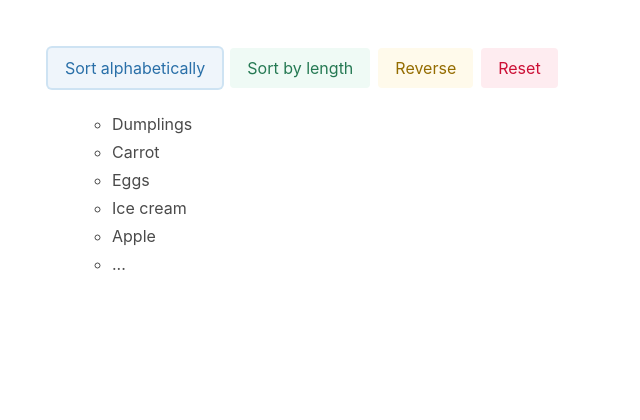
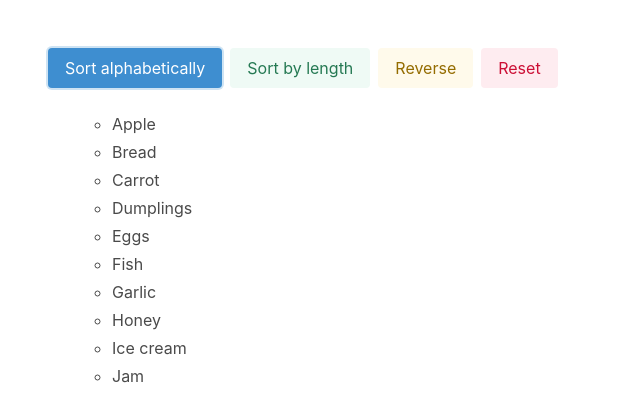
Before and after one commit to mate-academy/react_list-of-goods, a React (Create React App) app: page / in a window 1280 px wide. Both pictures are taken after a click on the button "Sort alphabetically". Shown: the top 420 px of the page, without its empty margins (0-640 px from the left). Built offline with nearby package versions, Linux system fonts and the light colour scheme.

Commit message:
Solution

```diff
--- a/src/App.tsx
+++ b/src/App.tsx
@@ -1,4 +1,5 @@
-import React from 'react';
+import { Component } from 'react';
+import cn from 'classnames';
 import 'bulma/css/bulma.css';
 import './App.scss';
 
@@ -26,70 +27,127 @@ type ReorderOptions = {
   isReversed: boolean,
 };
 
-// Use this function in the render to prepare goods
 export function getReorderedGoods(
   goods: string[],
   { sortType, isReversed }: ReorderOptions,
 ) {
-  // To avoid the original array mutation
   const visibleGoods = [...goods];
 
-  // Sort and reverse goods if needed
+  if (sortType !== SortType.NONE) {
+    visibleGoods.sort((good1, good2) => {
+      switch (sortType) {
+        case SortType.ALPHABET:
+          return good1.localeCompare(good2);
+
+        case SortType.LENGTH:
+          return good1.length - good2.length;
+
+        default:
+          return 0;
+      }
+    });
+  }
+
+  if (isReversed) {
+    visibleGoods.reverse();
+  }
+
   // eslint-disable-next-line no-console
   console.log(sortType, isReversed);
 
   return visibleGoods;
 }
 
-// DON'T save goods to the state
-// type State = {
-//   isReversed: boolean,
-//   sortType: SortType,
-// };
+type State = {
+  isReversed: boolean,
+  sortType: SortType,
+};
 
-export const App: React.FC = () => {
+export class App extends Component<{}, State> {
+  state: Readonly<State> = {
+    isReversed: false,
+    sortType: SortType.NONE,
+  };
+
+  handleClickSortByAlphabet = () => {
+    this.setState({ sortType: SortType.ALPHABET });
+  };
+
+  handleClickSortByLength = () => {
+    this.setState({ sortType: SortType.LENGTH });
+  };
+
+  handleClickReverse = () => {
+    this.setState(state => ({
+      isReversed: !state.isReversed,
+    }));
+  };
+
+  handleClickReset = () => {
+    this.setState({ sortType: SortType.NONE, isReversed: false });
+  };
+
+  render() {
+    const { isReversed, sortType } = this.state;
+    const visibleGoods = getReorderedGoods(goodsFromServer, this.state);
+
     return (
       <div className="section content">
         <div className="buttons">
           <button
             type="button"
-          className="button is-info is-light"
+            className={cn(
+              'button is-info',
+              { 'is-light': sortType !== SortType.ALPHABET },
+            )}
+            onClick={this.handleClickSortByAlphabet}
           >
             Sort alphabetically
           </button>
 
           <button
             type="button"
-          className="button is-success is-light"
+            className={cn(
+              'button is-success',
+              { 'is-light': sortType !== SortType.LENGTH },
+            )}
+            onClick={this.handleClickSortByLength}
           >
             Sort by length
           </button>
 
           <button
             type="button"
-          className="button is-warning is-light"
+            className={cn(
+              'button is-warning',
+              { 'is-light': !isReversed },
+            )}
+            onClick={this.handleClickReverse}
           >
             Reverse
           </button>
 
+          {(isReversed || sortType !== SortType.NONE) && (
             <button
               type="button"
               className="button is-danger is-light"
+              onClick={this.handleClickReset}
             >
               Reset
             </button>
+          )}
         </div>
 
         <ul>
           <ul>
-          <li data-cy="Good">Dumplings</li>
-          <li data-cy="Good">Carrot</li>
-          <li data-cy="Good">Eggs</li>
-          <li data-cy="Good">Ice cream</li>
-          <li data-cy="Good">Apple</li>
-          <li data-cy="Good">...</li>
+            {visibleGoods.map(good => (
+              <li data-cy="Good" key={good}>
+                {good}
+              </li>
+            ))}
           </ul>
         </ul>
       </div>
     );
-};
+  }
+}
```
Also changed, not shown: 1 other file (tests, documents, lock files or other folders). Lines whose indentation alone changed are shown as unchanged.
